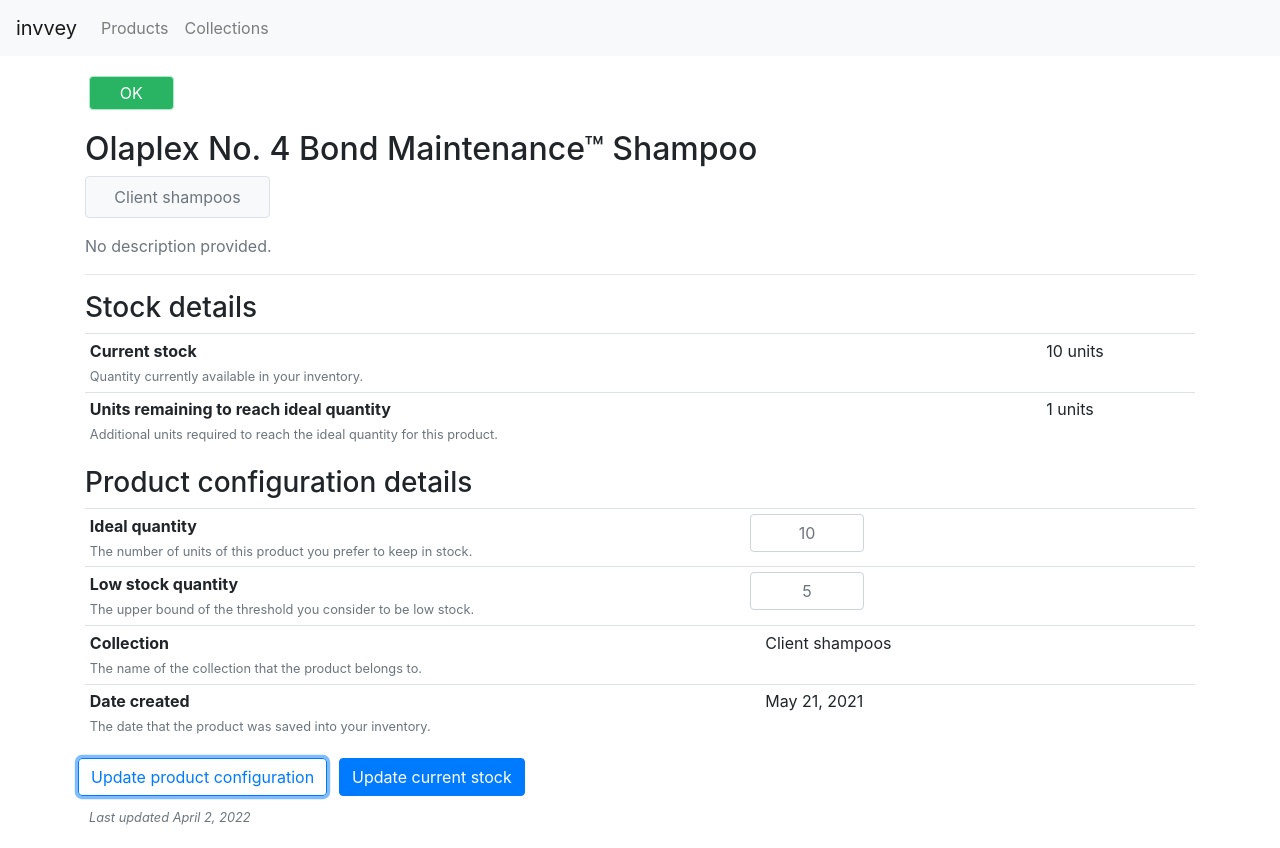
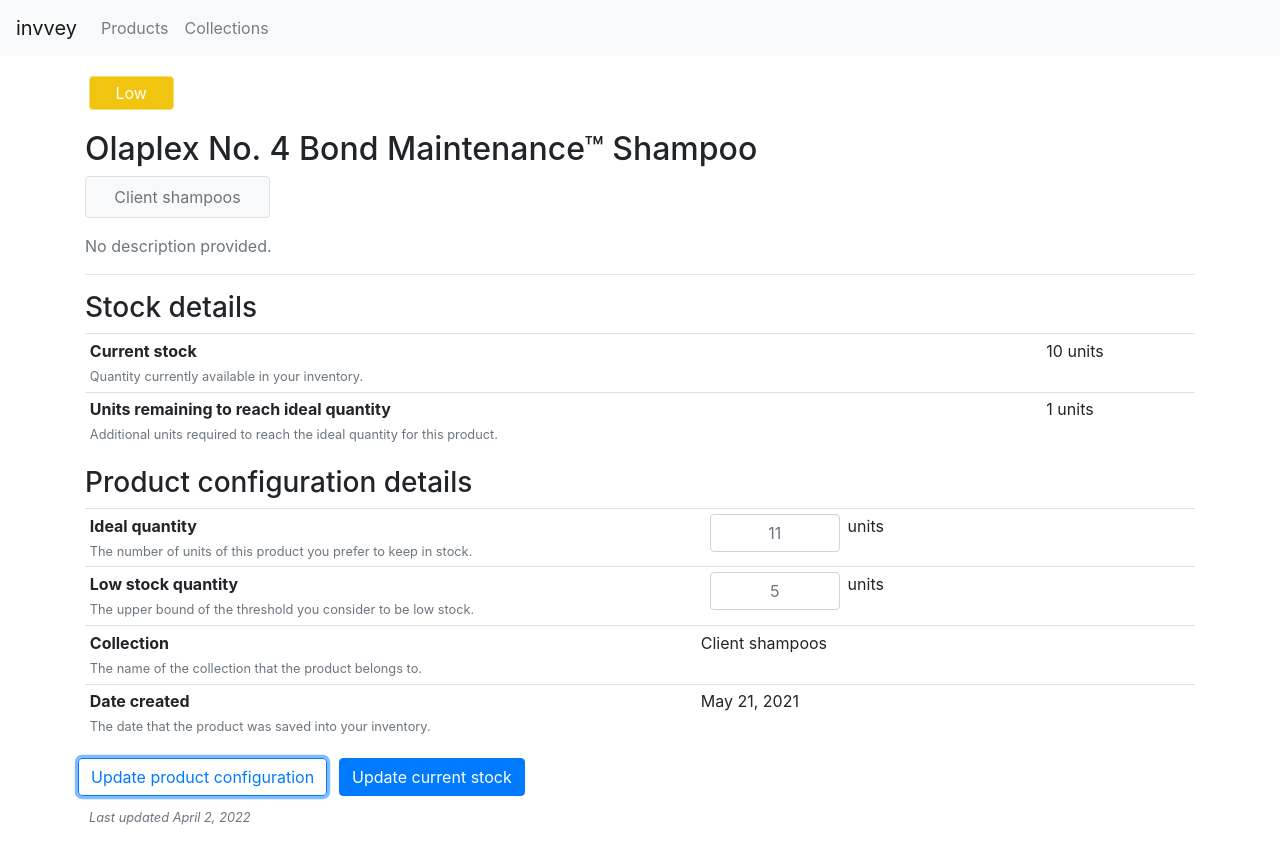
Before and after one commit to ezmartini/invvey, a React (Create React App) app: page /product in a window 1280 px wide. Both pictures are taken after a click on the button "Update product configuration". Built offline with nearby package versions, Linux system fonts and the light colour scheme.

Commit message:
changes to file structure

```diff
--- a/src/components/product/ProductConfig/EditIdeal.mjs
+++ b/src/components/product/ProductConfig/EditIdeal.mjs
@@ -12,10 +12,11 @@
       {" "}
       <form className="row">
         <input
-          className="form-control col-lg-3 col-md-3 col-sm-4 text-center gy-0 gx-0 mx-0"
+          className="form-control col-lg-3 col-md-3 col-sm-3 ml-4 text-center gy-0 gx-0 mx-0"
           onChange={(e) => changeStock(e.target.value)}
           placeholder={props.quantity}
         />{" "}
+        <p className="ml-2"> units </p>
       </form>
     </td>
   );
--- a/src/components/product/ProductConfig/EditLowStock.mjs
+++ /dev/null
@@ -1,5 +0,0 @@
-import React from "react";
-
-export default function EditLowStock() {
-  return <div>EditLowStock</div>;
-}
--- a/src/components/product/ProductConfig/ViewLowStock.mjs
+++ /dev/null
@@ -1,5 +0,0 @@
-import React from "react";
-
-export default function ViewLowStock() {
-  return <div>ViewLowStock</div>;
-}
--- a/src/components/product/ProductConfigDetails.mjs
+++ b/src/components/product/ProductConfigDetails.mjs
@@ -3,17 +3,7 @@
 import EditIdeal from "./ProductConfig/EditIdeal.mjs";
 
 export default function ProductConfigDetails(props) {
-  function checkModeIdeal() {
-    const quantity = props.productInfo.currentQuantity;
-    if (props.mode === "editProduct") {
-      return <EditIdeal quantity={quantity} />;
-    } else {
-      return <ViewIdeal quantity={quantity} />;
-    }
-  }
-
-  function checkModeLowStock() {
-    const quantity = props.productInfo.lowStockQuantity;
+  function checkMode(quantity) {
     if (props.mode === "editProduct") {
       return <EditIdeal quantity={quantity} />;
     } else {
@@ -39,7 +29,7 @@
                 </small>
               </p>{" "}
             </th>
-            {checkModeIdeal()}
+            {checkMode(props.productInfo.idealQuantity)}
           </tr>
 
           <tr>
@@ -54,7 +44,7 @@
                 </small>
               </p>{" "}
             </th>
-            {checkModeLowStock()}
+            {checkMode(props.productInfo.lowStockQuantity)}
           </tr>
 
           <tr>
--- a/src/components/product/StockDetails/EditStock.mjs
+++ b/src/components/product/StockDetails/EditStock.mjs
@@ -10,10 +10,11 @@
       {" "}
       <form className="row">
         <input
-          className="form-control col-lg-3 col-md-3 col-sm-4 text-center gy-0 gx-0 mx-0"
+          className="form-control col-lg-3 col-md-3 col-sm-3 ml-4 text-center gy-0 gx-0 mx-0"
           onChange={(e) => changeStock(e.target.value)}
           placeholder={props.quantity}
         />{" "}
+        <p className="ml-2"> units </p>
       </form>
     </td>
   );
--- a/src/pages/Product.mjs
+++ b/src/pages/Product.mjs
@@ -13,7 +13,7 @@
     currentQuantity: 10,
     idealQuantity: 11,
     lowStockQuantity: 5,
-    stockStatus: "OK",
+    stockStatus: "Low",
     collection: "Client shampoos",
     dateUpdated: "April 2, 2022",
     dateCreated: "May 21, 2021",
```
